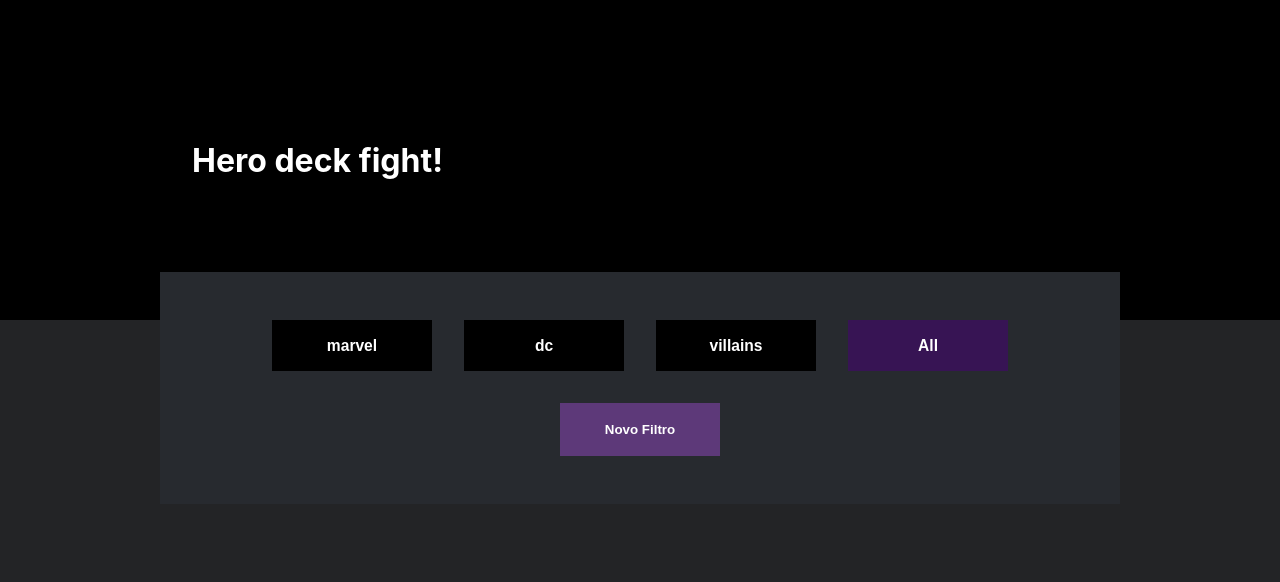
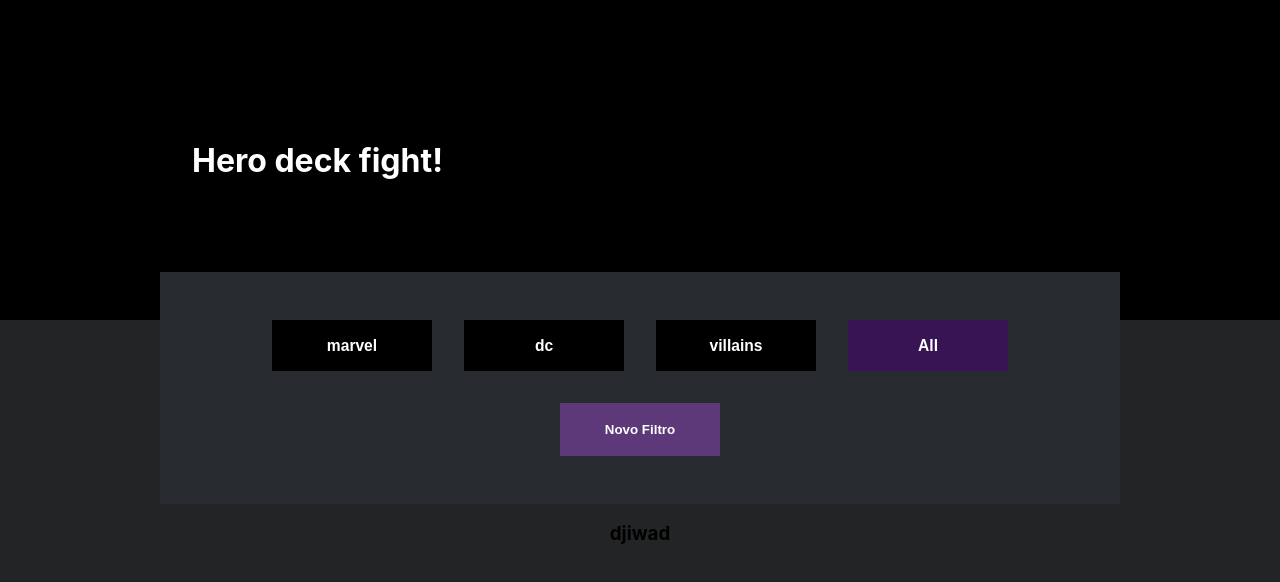
Before and after one commit to brenooliveiranascimento/desafio-front, a React (Create React App) app in the folder frontend/: page / in a window 1280 px wide. Shown: the top 582 px of the page. Built offline with nearby package versions, Linux system fonts and the light colour scheme; no server answers.

Commit message:
create heros api request function

```diff
--- a/frontend/src/Components/CardsArea/CardsArea.tsx
+++ b/frontend/src/Components/CardsArea/CardsArea.tsx
@@ -1,8 +1,23 @@
-import React from 'react';
+import React, { useEffect } from 'react';
+import herosApi from '../../services/apiHeros/requestHeros';
 
 function CardsArea() {
+  const requestCharter = async () => {
+    try {
+      const chaters = await herosApi.get('1');
+      console.log(chaters.data);
+    } catch (error) {
+      console.log(error);
+    }
+  };
+
+  useEffect(() => {
+    requestCharter();
+  }, []);
   return (
-    <div>Cards</div>
+    <section>
+      <h1>djiwad</h1>
+    </section>
   );
 }
 
--- a/frontend/src/Components/Filters/Filters.tsx
+++ b/frontend/src/Components/Filters/Filters.tsx
@@ -14,7 +14,7 @@ function Filters() {
       className="filter_container"
     >
       {
-        filters && filters.map((filter) => <FilterBtn filter={filter} />)
+        filters && filters.map((filter) => <FilterBtn key={filter} filter={filter} />)
       }
       <section>
         <button
--- a/frontend/src/Pages/Home/Home.tsx
+++ b/frontend/src/Pages/Home/Home.tsx
@@ -1,4 +1,5 @@
 import React from 'react';
+import CardsArea from '../../Components/CardsArea/CardsArea';
 import Filters from '../../Components/Filters/Filters';
 import Header from '../../Components/Header/Header';
 import './home.css';
@@ -8,6 +9,7 @@ function Home() {
     <section className="home_cintainer">
       <Header />
       <Filters />
+      <CardsArea />
     </section>
   );
 }
--- /dev/null
+++ b/frontend/src/services/apiHeros/requestHeros.ts
@@ -0,0 +1,7 @@
+import axios from 'axios';
+
+const herosApi = axios.create({
+  baseURL: 'https://www.superheroapi.com/api.php/147036851381623/1/',
+});
+
+export default herosApi;
```
